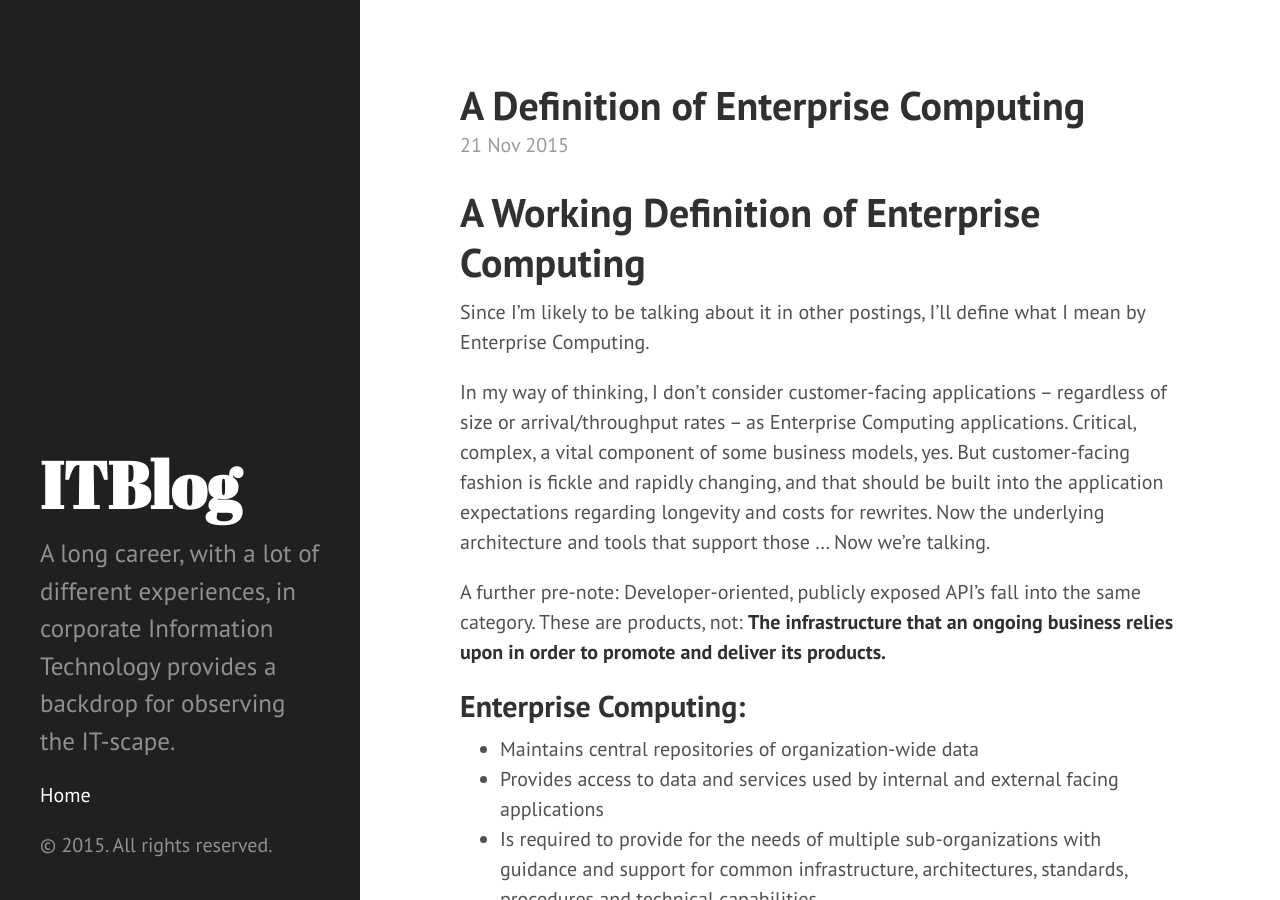
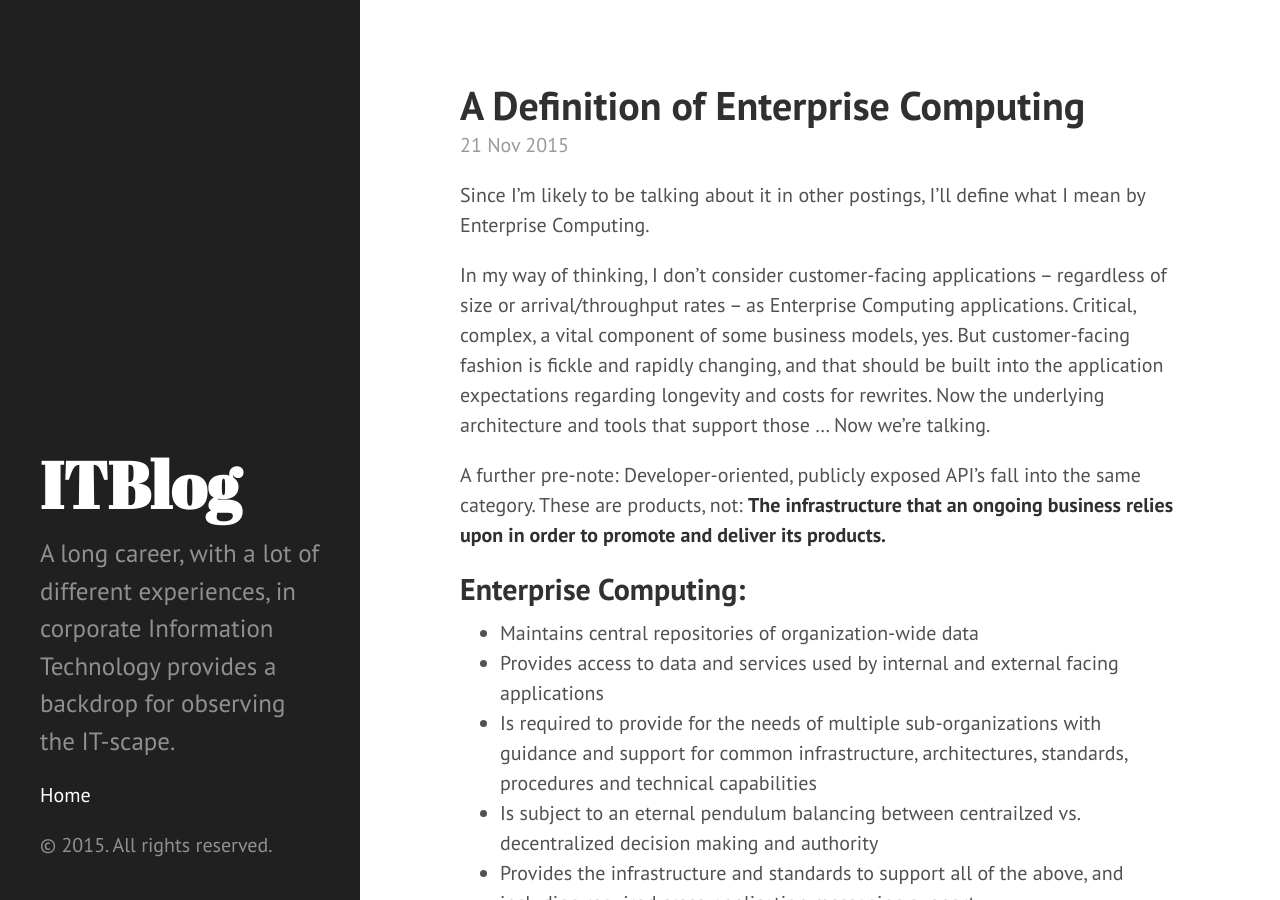
Before and after one commit to mmacdonaldsilvercity/mmacdonaldsilvercity.github.io, a Jekyll site: the page built from _posts/2015-11-21-a-definition-of-enterprise-computing.markdown, in a window 1280 px wide and 900 px high. Built offline with Jekyll 4.4.1, drawn with Linux system fonts in a browser that asks for light colours.

Commit message:
Post update: A Definition of Enterprise Computing

```diff
--- a/_posts/2015-11-21-a-definition-of-enterprise-computing.markdown
+++ b/_posts/2015-11-21-a-definition-of-enterprise-computing.markdown
@@ -3,8 +3,6 @@ published: true
 title: A Definition of Enterprise Computing
 layout: post
 ---
-# A Working Definition of Enterprise Computing
-
 Since I'm likely to be talking about it in other postings, I'll define what I mean by Enterprise Computing.
 
 In my way of thinking, I don't consider customer-facing applications -- regardless of size or arrival/throughput rates -- as Enterprise Computing applications.  Critical, complex, a vital component of some business models, yes.  But customer-facing fashion is fickle and rapidly changing, and that should be built into the application expectations regarding longevity and costs for rewrites.  Now the underlying architecture and tools that support those ... Now we're talking.
```
